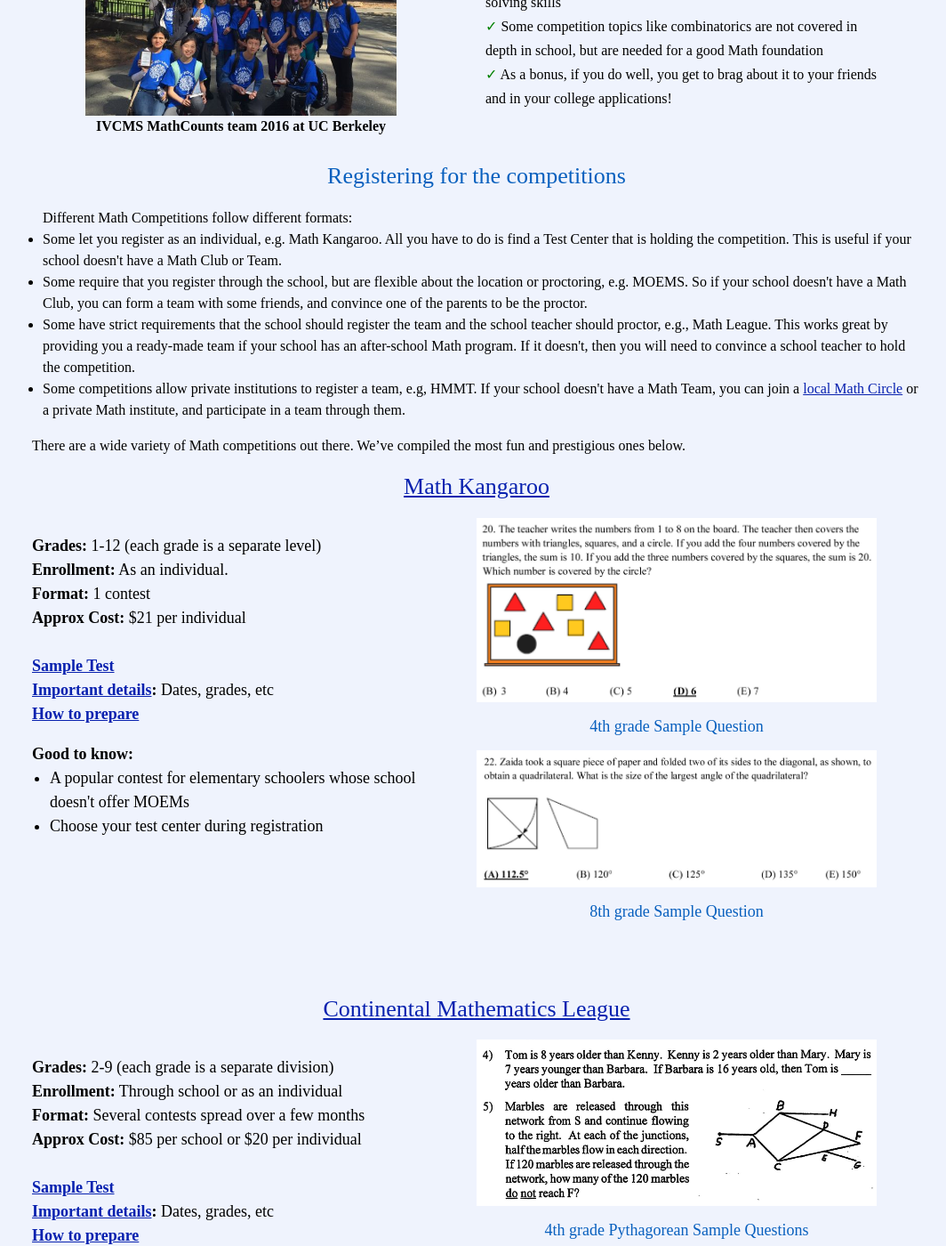
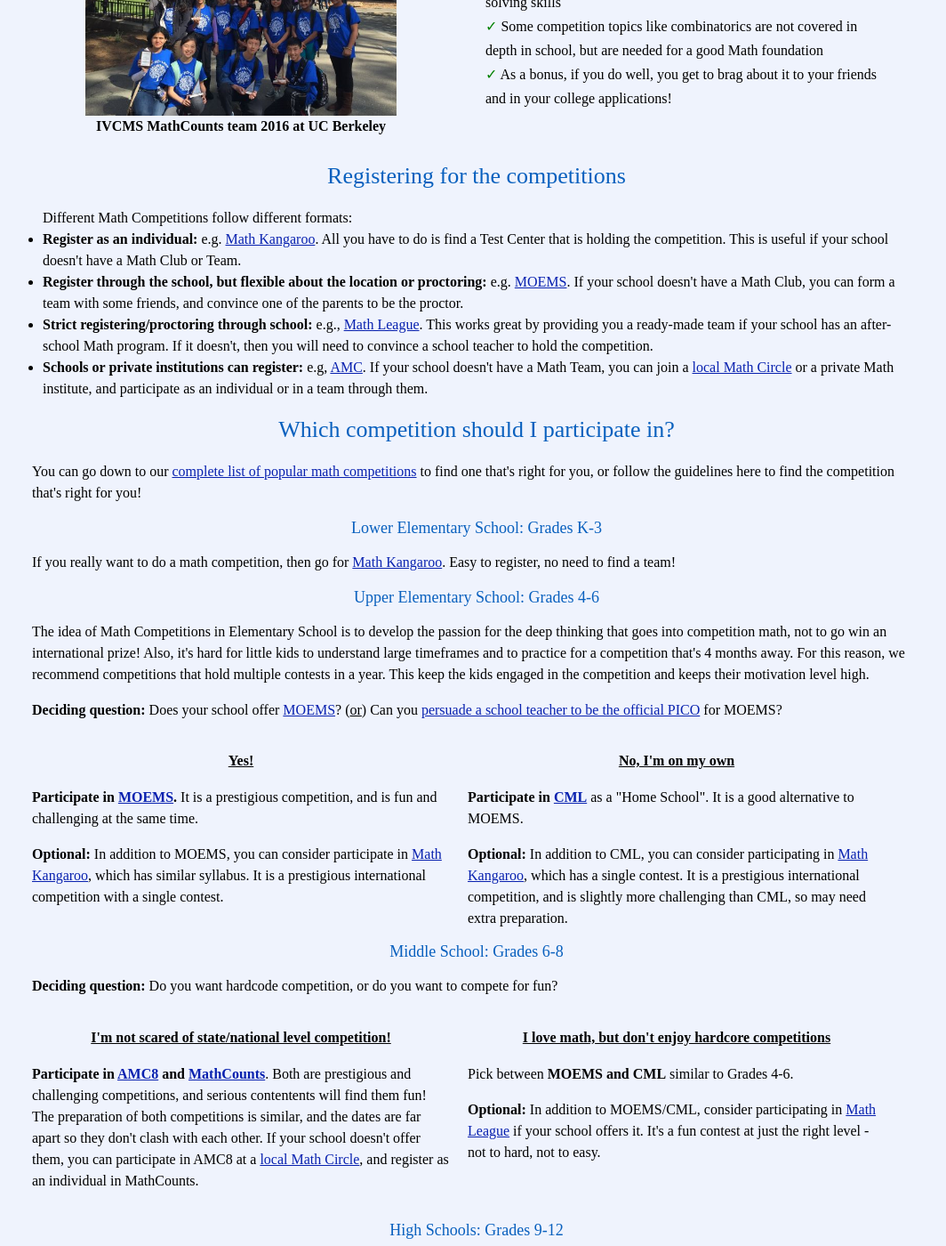
Before and after one commit to radicalcollegestrategies/stemscholars, a Jekyll site: the page built from mathematics/mathcompetitions.md, in a window 1280 px wide and 1400 px high, scrolled down 474 px. Shown: the whole window at 89% size, without its empty margins (104-1168 px from the left). Built offline with Jekyll 4.4.1, drawn with Linux system fonts in a browser that asks for light colours; some web fonts are replaced; some of the changed text lies outside the part shown.

Commit message:
Middle school competitions

```diff
--- a/mathematics/mathcompetitions.md
+++ b/mathematics/mathcompetitions.md
@@ -35,18 +35,91 @@ h2: Mathematics
 <h2>Registering for the competitions</h2>
 <div style="text-align:left">
   <ul class="disc16l1"> Different Math Competitions follow different formats:
-    <li>Some let you register as an individual, e.g. Math Kangaroo. All you have to do is find a Test Center that is holding the competition. This is useful if your school doesn't have a Math Club or Team. </li>
-    <li>Some require that you register through the school, but are flexible about the location or proctoring, e.g. MOEMS. So if your school doesn't have a Math Club, you can form a team with some friends, and convince one of the parents to be the proctor.</li>
-    <li>Some have strict requirements that the school should register the team and the school teacher should proctor, e.g., Math League. This works great by providing you a ready-made team if your school has an after-school Math program. If it doesn't, then you will need to convince a school teacher to hold the competition.</li>
-    <li>Some competitions allow private institutions to register a team, e.g, HMMT. If your school doesn't have a Math Team, you can join a <a href="https://mathcircles.org/find-a-math-circle/" target="_blank">local Math Circle</a> or a private Math institute, and participate in a team through them.</li>
+    <li id="individual"><b>Register as an individual:</b> e.g. <a href="#kangaroo">Math Kangaroo</a>. All you have to do is find a Test Center that is holding the competition. This is useful if your school doesn't have a Math Club or Team. </li>
+    <li id="flexible"><b>Register through the school, but flexible about the location or proctoring:</b> e.g. <a href="#moems">MOEMS</a>. If your school doesn't have a Math Club, you can form a team with some friends, and convince one of the parents to be the proctor.</li>
+    <li id="school"><b>Strict registering/proctoring through school:</b> e.g., <a href="#league">Math League</a>. This works great by providing you a ready-made team if your school has an after-school Math program. If it doesn't, then you will need to convince a school teacher to hold the competition.</li>
+    <li id="private"><b>Schools or private institutions can register:</b> e.g, <a href="#amc8">AMC</a>. If your school doesn't have a Math Team, you can join a <a href="https://mathcircles.org/find-a-math-circle/" target="_blank">local Math Circle</a> or a private Math institute, and participate as an individual or in a team through them.</li>
   </ul>
 </div>
-<p>There are a wide variety of Math competitions out there. We’ve compiled the most fun and prestigious ones below. </p>
+</section50short>
+
+<section50short>
+<h2>Which competition should I participate in?</h2>
+<p>You can go down to our <a href="#list">complete list of popular math competitions</a> to find one that's right for you, or follow the guidelines here to find the competition that's right for you!</p>
+</section50short>
+
+<section50>
+<h3>Lower Elementary School: Grades K-3</h3>
+  <p>If you really want to do a math competition, then go for <a href="#kangaroo">Math Kangaroo</a>. Easy to register, no need to find a team!</p>
+
+<h3>Upper Elementary School: Grades 4-6</h3>
+  <p>The idea of Math Competitions in Elementary School is to develop the passion for the deep thinking that goes into competition math, not to go win an international prize! Also, it's hard for little kids to understand large timeframes and to practice for a competition that's 4 months away. For this reason, we recommend competitions that hold multiple contests in a year. This keep the kids engaged in the competition and keeps their motivation level high.</p>
+
+  <p><b>Deciding question:</b> Does your school offer <a href="#moems">MOEMS</a>? (<u>or</u>) Can you <a href="#pico">persuade a school teacher to be the official PICO</a> for MOEMS?</p>
+
+  <div class="section50left">
+  <h4>Yes!</h4>
+  <p><b>Participate in <a href="#moems">MOEMS</a>.</b> It is a prestigious competition, and is fun and challenging at the same time.</p>
+  <p><b>Optional:</b> In addition to MOEMS, you can consider participate in <a href="#kangaroo">Math Kangaroo</a>, which has similar syllabus. It is a prestigious international competition with a single contest.</p>
+  </div>
+
+  <div class="section50right">
+  <h4>No, I'm on my own</h4>
+  <p><b>Participate in <a href="#cml">CML</a></b> as a "Home School". It is a good alternative to MOEMS.</p>
+  <p><b>Optional:</b> In addition to CML, you can consider participating in <a href="#kangaroo">Math Kangaroo</a>, which has a single contest. It is a prestigious international competition, and is slightly more challenging than CML, so may need extra preparation.</p>
+  </div>
+
+<h3>Middle School: Grades 6-8</h3>
+  <p><b>Deciding question:</b> Do you want hardcode competition, or do you want to compete for fun?</p>
+  <div class="section50left">
+  <h4>I'm not scared of state/national level competition!</h4>
+  <p><b>Participate in <a href="#amc8">AMC8</a> and <a href="#mathcounts">MathCounts</a></b>. Both are prestigious and challenging competitions, and serious contentents will find them fun! The preparation of both competitions is similar, and the dates are far apart so they don't clash with each other. If your school doesn't offer them, you can participate in AMC8 at a <a href="https://mathcircles.org/find-a-math-circle/" target="_blank">local Math Circle</a>, and register as an individual in MathCounts.</p>
+  </div>
+
+  <div class="section50right">
+  <h4>I love math, but don't enjoy hardcore competitions</h4>
+  <p>Pick between <b>MOEMS and CML</b> similar to Grades 4-6.</p>
+  <p><b>Optional:</b> In addition to MOEMS/CML, consider participating in <a href="#league">Math League</a> if your school offers it. It's a fun contest at just the right level - not to hard, not to easy.</p>
+  </div>
+
+</section50>
+
+<section50>
+<h3>High Schools: Grades 9-12</h3>
+  <img class="center" src="/images/ComingSoon.png" style="width:400px; padding-top:50px;">
+
+</section50>
+
+<section50short>
+<h3>Preparing for the competitions</h3>
+<div style="text-align:left">
+<p>If you just show up for any Math Competition without much preparation, quite likely you won't perform well. It takes months of to prepare well for elementary school competitions, and sometimes years to prepare well for middle and high school competitions.
+</p>
+<p>Some tips:</p>
+  <ul class="disc16l1">
+    <li>Make this a designated extra-curricular activity where you dedicate some time every week to prepare.</li>
+    <li>Several competitions in the same age group will typically have similar syllabus, so you can prepare for them simultaneously.</li>
+    <li>If it's hard to motivate yourself to study, form a study-group of like-minded friends and meet regularly.</li>
+    <li>Ask neighbors or try nextdoor.com to find a local middle/high school student to coach an elementary/middle school team. This is a win-win because the coach develops leadership skills and the students benefit from the coach's expertise. </li>
+    <li>High school students can self-prepare using the material listed, or join a <a href="https://mathcircles.org/find-a-math-circle/" target="_blank">local Math Circle</a> or a private Math institute. This will boost up your motivation level and enable you to register for team-competitions through the institute.</li> <li><a href="https://artofproblemsolving.com/school" target="_blank">Art of Problem Solving</a> has several classes for all levels of Math Competitions.</li>
+    <li> There are YouTube channels targetting various competitions. This may work well for you especially if you don't have a coach.</li>
+    <li>In the weeks leading up to the competition, do several practice problems/exams for that specific competition.</li>
+  </ul>
+</div>
+</section50short>
+
+<div id="list"></div>
+<section50short>
+<div class="tabcenter">
+  <h2>Popular Math Competitions</h2>
+</div>
+<br>
+<p>There are a wide variety of Math competitions out there. We’ve compiled the most fun and prestigious ones below.</p>
 </section50short>
 
 {% for comp in site.mathcomp %}
 <section50 style="min-height: 150px;">
-  <h2> <a href=" {{ comp.toplink }} " target="_blank">{{ comp.heading }} </a> </h2>
+  <h2 id="{{ comp.hash }}"> <a href=" {{ comp.toplink }} " target="_blank">{{ comp.heading }} </a> </h2>
 
   <div class="section50left">
     <ul class="compl1">
@@ -83,69 +157,3 @@ h2: Mathematics
 <h2>More competitions for Middle and High Schools</h2>
 <img class="center" src="/images/ComingSoon.png" style="width:400px; padding-bottom:50px;">
 </section50short>
-
-<!--section50 style="min-height: 200px;">
-  <h2>Our Recommendations</h2>
-
-  <div class="section50left">
-  <img style="width:200px" src="/images/stem/Maze.png">
-  <div class="license">
-   <a href="https://www.wannapik.com/vectors/5479" target="_blank">Image</a>
-      <a href="https://creativecommons.org/licenses/by/3.0/" target="_blank">licensed</a> from Wannapik Studio
-  </div>
-  </div>
-  <div class="section50right">
-    <ul class="disc" style="padding-left:40px">
-    <li>Are you lost in a maze of choices?</li>
-    <li>No worries! We'll help you navigate</li>
-    <li>Try the recommendations below to decide which competitions are right for <i>you</i></li>
-    </ul>
-  </div>
-</section50-->
-
-<section50>
-<div class="tabcenter">
-  <h2>Our Recommendations</h2>
-</div>
-<section50short>
-<h3>Preparing for the competitions</h3>
-<div style="text-align:left">
-<p>If you just show up for any Math Competition without much preparation, quite likely you won't perform well. It takes months of preparation to do well in elementary school competitions, and sometimes years of preparation to do well in middle and high school competitions.
-</p>
-<p>Some tips:</p>
-  <ul class="disc16l1">
-    <li>The secret to success is to make this a designated extra-curricular activity where you dedicate some time every week to prepare.</li>
-    <li>Several competitions in the same age group will typically have similar syllabus. The textbooks we mention for each competition will typically prepare you for many competitions simultaneously.</li>
-    <li>If it's hard to motivate yourself to study, form a study-group of like-minded friends and meet regularly.</li>
-    <li>Ask neighbors or try nextdoor.com to find a local middle/high school student to coach an elementary/middle school team. This is a win-win because the coach develops leadership skills and the students benefit from the coach's expertise. </li>
-    <li>High school students can self-prepare using the material listed, or join a <a href="https://mathcircles.org/find-a-math-circle/" target="_blank">local Math Circle</a> or a private Math institute. This will boost up your motivation level and enable you to register for team-competitions through the institute.</li> <li><a href="https://artofproblemsolving.com/" target="_blank">Art of Problem Solving</a> has several classes for all levels of Math Competitions.</li>
-    <li> There are YouTube channels targetting various competitions. This may work well for you especially if you don't have a coach.</li>
-    <li>In the weeks leading up to the competition, do several practice problems/exams for that specific competition.</li>
-  </ul>
-</div>
-</section50short>
-
-<h3>Upper Elementary School: Grades 4-6</h3>
-<p>The idea of Math Competitions in Elementary School is to develop the passion for the deep thinking that goes into Math competitions. The goal is not to go win an international prize! Also, it's hard for little kids to understand large timeframes and to practice for a competition that's 4 months away! For this reason, we recommend competitions that hold multiple contests in a year. This keep the kids engaged in the competition and keeps their motivation level high.</p>
-
-<p><b>Deciding question:</b> Does your school offer MOEMS? (<u>or</u>) Can you <a href="#moems">persuade a school teacher to be the official PICO</a> for MOEMS?</p>
-
-<div class="section50left">
-<h4>Yes!</h4>
-<p><b>Participate in MOEMS.</b> It is a prestigious competition, and is fun and challenging at the same time.</p>
-<p>Optional: In addition to MOEMS, you can consider participate in Math Kangaroo, which has a single contest. The "syllabus" is the same, and it's a prestigious international competition.</p>
-</div>
-
-<div class="section50right">
-<h4>No, I'm on my own</h4>
-<p><b>Participate in CML</b> as a "Home School". It is a good alternative to MOEMS.</p>
-<p>Optional: In addition to CML, you can consider participating in Math Kangaroo, which has a single contest. It is a prestigious international competition, and is slightly more challenging than CML, so may need extra preparation.</p>
-</div>
-
-</section50>
-
-<section50>
-<h3>Recommendations for for Middle and High Schools</h3>
-  <img class="center" src="/images/ComingSoon.png" style="width:400px; padding-top:50px;">
-
-</section50>
```
Also changed, not shown: other parts of mathematics/mathcompetitions.md (+1 -0 lines), _math/25_BeastAcademy.md (added, +8 -0 lines), _math/30_MathCompetitions.md (added, +9 -0 lines), _math/35_MathCircle.md (renamed from _math/15_MathCompetitions.md, +0 -12 lines), _mathcomp/05_Kangaroo.md (+4 -2 lines), _mathcomp/10_CML.md (+3 -1 lines), _mathcomp/15_MOEMS.md (+4 -2 lines), _mathcomp/20_MathLeague.md (+3 -1 lines), _mathcomp/25_AMC8.md (added, +21 -0 lines), _mathcomp/30_MathCounts.md (added, +22 -0 lines), README.md, _math/05_MathGames.md (renamed from _math/01_MathGames.md), _math/10_MentalMath.md (renamed from _math/05_MentalMath.md), _math/15_KhanAcademy.md (renamed from _math/07_KhanAcademy.md), 6 more files.
